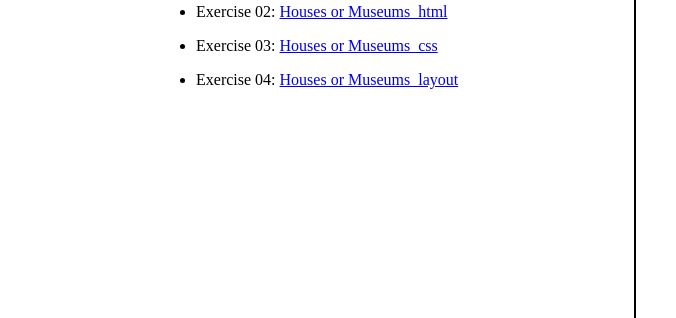
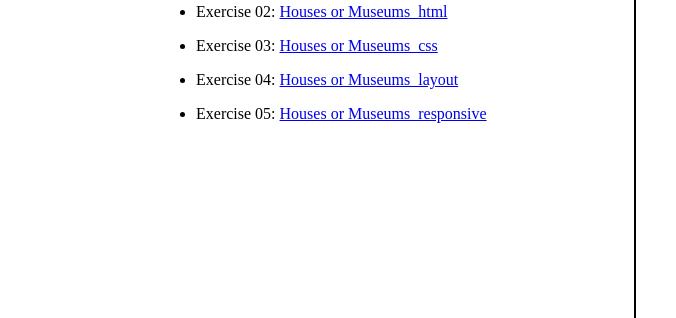
Before and after one commit to ffhffeffy/ffhffeffy.github.io, a plain HTML site: page index.html in a window 1280 px wide. Shown: the part 182-500 px from the top of the page, 604-1280 px from the left. Drawn offline with Linux system fonts and the light colour scheme.

Commit message:
Update index.html

```diff
--- a/index.html
+++ b/index.html
@@ -35,6 +35,10 @@
                 <p>Exercise 04: <a href="https://ffhffeffy.github.io/exercises/exercise04/houses-or-museums3/">Houses or
                         Museums_layout</a></p>
             </li>
+            <li>
+                <p>Exercise 05: <a href="https://ffhffeffy.github.io/exercises/exercise05/houses-or-museums4/">Houses or
+                        Museums_responsive</a></p>
+            </li>
         </ul>
     </div>
 </body>
```
